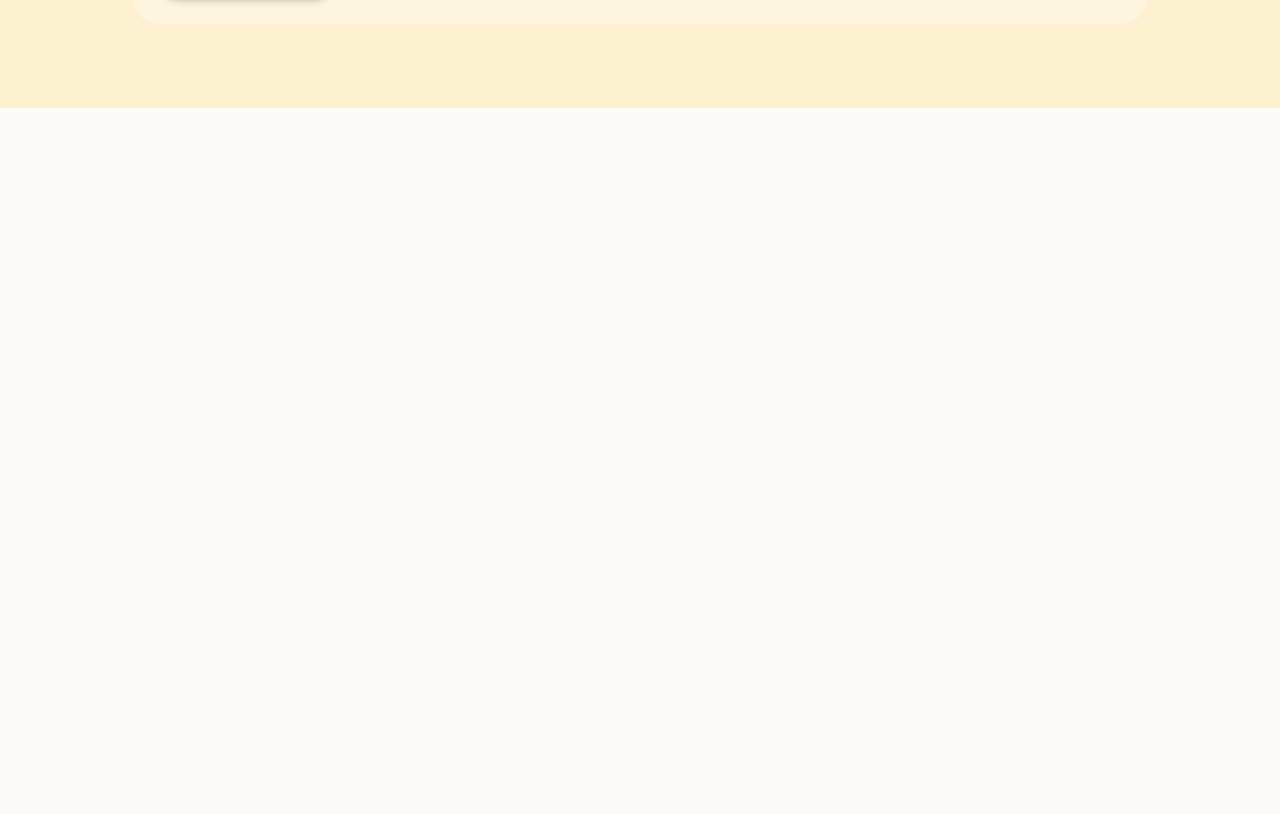
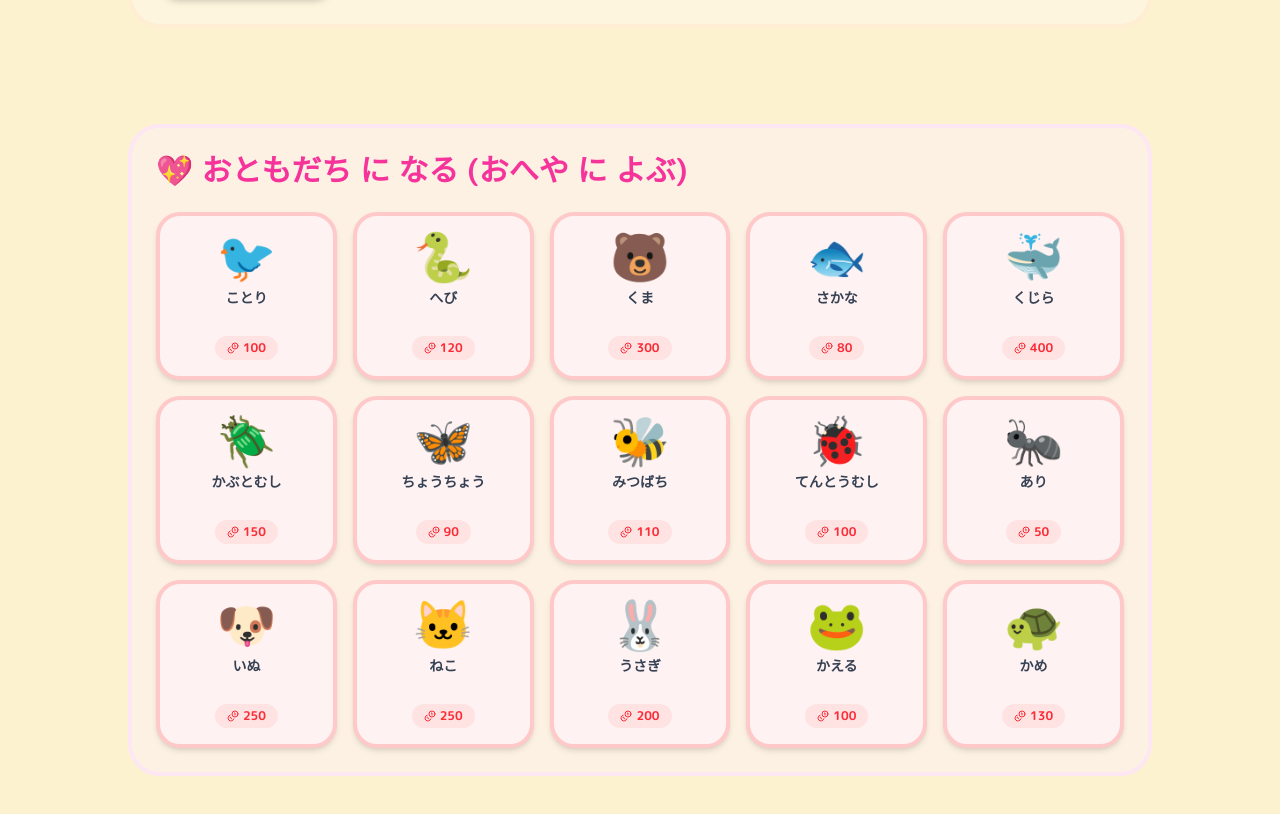
Before and after one commit to tbe1220/Educational-app, a Next.js app: page /shop in a window 1280 px wide. Shown: the part 1704-2518 px from the top of the page. Before the commit the page ends 1812 px from the top, so only its background shows below. Built offline with nearby package versions, Linux system fonts and the light colour scheme; no server answers.

Commit message:
feat: add friends tab, extra monsters, and language jukugo

```diff
--- a/src/app/room/page.tsx
+++ b/src/app/room/page.tsx
@@ -13,7 +13,7 @@ import AppButton from "@/components/ui/Button";
 export default function MyRoomPage() {
     const router = useRouter();
     const { hp, maxHp, points, level, equippedWeaponId, equipWeapon } = usePlayerStore();
-    const { ownedWeapons, ownedFurniture, roomItems, placeRoomItem, moveRoomItem } = useInventoryStore();
+    const { ownedWeapons, ownedFurniture, ownedFriends, roomItems, placeRoomItem, moveRoomItem } = useInventoryStore();
 
     const [activeTab, setActiveTab] = useState<'room' | 'inventory'>('room');
     const roomRef = useRef<HTMLDivElement>(null);
@@ -150,9 +150,11 @@ export default function MyRoomPage() {
 
                     <div className="flex-1 overflow-y-auto">
                         <div className="mb-12">
-                            <h3 className="text-2xl font-bold text-pop-orange mb-4 border-b-4 border-orange-200 pb-2">かぐ (おへや に おく)</h3>
+                            <h3 className="text-2xl font-bold text-pop-orange mb-4 border-b-4 border-orange-200 pb-2">かぐ・おともだち (おへや に おく)</h3>
                             <div className="flex gap-4 flex-wrap">
-                                {ownedFurniture.length === 0 ? <p className="text-gray-400 font-bold">まだ かぐ を もっていないよ。</p> : null}
+                                {ownedFurniture.length === 0 && ownedFriends.length === 0 ? <p className="text-gray-400 font-bold">まだ もっていないよ。</p> : null}
+
+                                {/* Render Furniture */}
                                 {ownedFurniture.map(fid => {
                                     const itemInfo = ALL_ITEMS.find(i => i.id === fid);
                                     if (!itemInfo) return null;
@@ -167,6 +169,26 @@ export default function MyRoomPage() {
                                             <div className="font-bold text-gray-700 text-sm h-10">{itemInfo.name}</div>
                                             <AppButton color="orange" size="md" className="!py-2 !text-lg w-full" onClick={() => spawnFurniture(fid)}>
                                                 へやに おく
+                                            </AppButton>
+                                        </div>
+                                    )
+                                })}
+
+                                {/* Render Friends */}
+                                {ownedFriends.map(fid => {
+                                    const itemInfo = ALL_ITEMS.find(i => i.id === fid);
+                                    if (!itemInfo) return null;
+                                    return (
+                                        <div
+                                            key={fid}
+                                            className="bg-pink-50 p-4 rounded-3xl border-4 border-pink-200 flex flex-col items-center w-40 text-center gap-2"
+                                            draggable
+                                            onDragStart={(e) => e.dataTransfer.setData("itemId", fid)}
+                                        >
+                                            <div className="text-6xl mb-2">{itemInfo.emoji}</div>
+                                            <div className="font-bold text-gray-700 text-sm h-10">{itemInfo.name}</div>
+                                            <AppButton color="red" size="md" className="!py-2 !text-lg w-full" onClick={() => spawnFurniture(fid)}>
+                                                へやに よぶ
                                             </AppButton>
                                         </div>
                                     )
--- a/src/app/shop/page.tsx
+++ b/src/app/shop/page.tsx
@@ -150,6 +150,42 @@ export default function ShopPage() {
                             })}
                         </div>
                     </div>
+
+                    {/* Friends Section */}
+                    <div className="bg-pink-50/50 p-6 rounded-[2rem] border-4 border-pink-100 mb-12">
+                        <h2 className="text-3xl font-bold text-pink-500 mb-6 flex items-center gap-2">
+                            <span>💖</span> おともだち に なる (おへや に よぶ)
+                        </h2>
+                        <div className="grid grid-cols-2 md:grid-cols-4 lg:grid-cols-5 gap-4">
+                            {ALL_ITEMS.filter(i => i.type === 'friend').map(item => {
+                                const isOwned = useInventoryStore.getState().ownedFriends.includes(item.id);
+                                const canAfford = points >= item.price;
+                                return (
+                                    <motion.div
+                                        key={item.id}
+                                        whileHover={!isOwned ? { scale: 1.05 } : {}}
+                                        whileTap={!isOwned ? { scale: 0.95 } : {}}
+                                        onClick={() => !isOwned && handleSelectItem(item)}
+                                        className={`
+                                            p-4 rounded-3xl border-4 shadow-md flex flex-col items-center justify-between text-center cursor-pointer min-h-[160px]
+                                            ${isOwned ? 'bg-gray-200 border-gray-300 opacity-60 cursor-not-allowed' :
+                                                canAfford ? 'bg-white border-pink-400 hover:border-pink-500' : 'bg-red-50 border-red-200'}
+                                        `}
+                                    >
+                                        <div className="text-5xl mb-2">{item.emoji}</div>
+                                        <div className="font-bold text-gray-700 text-sm h-10">{item.name}</div>
+                                        {isOwned ? (
+                                            <div className="mt-2 text-gray-500 font-bold bg-gray-300 px-3 py-1 rounded-full text-xs">なかま</div>
+                                        ) : (
+                                            <div className={`mt-2 font-bold px-3 py-1 rounded-full text-xs flex items-center gap-1 ${canAfford ? 'bg-yellow-100 text-yellow-800' : 'bg-red-100 text-red-500'}`}>
+                                                <Coins className="w-3 h-3" /> {item.price}
+                                            </div>
+                                        )}
+                                    </motion.div>
+                                );
+                            })}
+                        </div>
+                    </div>
                 </div>
             )}
 
--- a/src/data/items.ts
+++ b/src/data/items.ts
@@ -1,4 +1,4 @@
-export type ItemType = 'weapon' | 'furniture';
+export type ItemType = 'weapon' | 'furniture' | 'friend';
 
 export interface GameItem {
     id: string;
@@ -26,7 +26,7 @@ export const FURNITURE: GameItem[] = [
     { id: 'f1', name: 'きぼのいす', type: 'furniture', price: 20, emoji: '🪑' },
     { id: 'f2', name: 'あかいいす', type: 'furniture', price: 30, emoji: '🪑' },
     { id: 'f3', name: 'ベッド', type: 'furniture', price: 100, emoji: '🛏️' },
-    { id: 'f4', name: 'テーブル', type: 'furniture', price: 80, emoji: '📦' }, // No table emoji exists, using a wooden box/package
+    { id: 'f4', name: 'しょくたく (テーブル)', type: 'furniture', price: 80, emoji: '🍽️' }, // Wood table unsupported on OS, using dining set
     { id: 'f5', name: 'れいぞうこ', type: 'furniture', price: 300, emoji: '🧊' },
     { id: 'f6', name: 'テレビ', type: 'furniture', price: 500, emoji: '📺' },
     { id: 'f7', name: 'パソコン', type: 'furniture', price: 800, emoji: '💻' },
@@ -36,7 +36,7 @@ export const FURNITURE: GameItem[] = [
     // 10 New requested furniture types
     { id: 'f11', name: 'まもりの かべ', type: 'furniture', price: 400, emoji: '🧱' },
     { id: 'f12', name: 'おとしあなの わな', type: 'furniture', price: 350, emoji: '🕳️' },
-    { id: 'f13', name: 'おおきな テーブル', type: 'furniture', price: 200, emoji: '🧳' }, // Using a brown trunk as a substitute
+    { id: 'f13', name: 'おおきな しょくたく', type: 'furniture', price: 200, emoji: '🍽️' }, // Using a brown trunk as a substitute
     { id: 'f14', name: 'ほんだな', type: 'furniture', price: 220, emoji: '📚' },
     { id: 'f15', name: 'かんようしょくぶつ', type: 'furniture', price: 180, emoji: '🌲' },
     { id: 'f16', name: 'ふかふか ソファ', type: 'furniture', price: 320, emoji: '🛋️' },
@@ -47,4 +47,22 @@ export const FURNITURE: GameItem[] = [
     { id: 'f21', name: 'あたたかい たきび', type: 'furniture', price: 500, emoji: '🔥' },
 ];
 
-export const ALL_ITEMS = [...WEAPONS, ...FURNITURE];
+export const FRIENDS: GameItem[] = [
+    { id: 'fr1', name: 'ことり', type: 'friend', price: 100, emoji: '🐦' },
+    { id: 'fr2', name: 'へび', type: 'friend', price: 120, emoji: '🐍' },
+    { id: 'fr3', name: 'くま', type: 'friend', price: 300, emoji: '🐻' },
+    { id: 'fr4', name: 'さかな', type: 'friend', price: 80, emoji: '🐟' },
+    { id: 'fr5', name: 'くじら', type: 'friend', price: 400, emoji: '🐳' },
+    { id: 'fr6', name: 'かぶとむし', type: 'friend', price: 150, emoji: '🪲' },
+    { id: 'fr7', name: 'ちょうちょう', type: 'friend', price: 90, emoji: '🦋' },
+    { id: 'fr8', name: 'みつばち', type: 'friend', price: 110, emoji: '🐝' },
+    { id: 'fr9', name: 'てんとうむし', type: 'friend', price: 100, emoji: '🐞' },
+    { id: 'fr10', name: 'あり', type: 'friend', price: 50, emoji: '🐜' },
+    { id: 'fr11', name: 'いぬ', type: 'friend', price: 250, emoji: '🐶' },
+    { id: 'fr12', name: 'ねこ', type: 'friend', price: 250, emoji: '🐱' },
+    { id: 'fr13', name: 'うさぎ', type: 'friend', price: 200, emoji: '🐰' },
+    { id: 'fr14', name: 'かえる', type: 'friend', price: 100, emoji: '🐸' },
+    { id: 'fr15', name: 'かめ', type: 'friend', price: 130, emoji: '🐢' },
+];
+
+export const ALL_ITEMS = [...WEAPONS, ...FURNITURE, ...FRIENDS];
--- a/src/store/useInventoryStore.ts
+++ b/src/store/useInventoryStore.ts
@@ -1,5 +1,6 @@
 import { create } from 'zustand';
 import { supabase } from '@/lib/supabase';
+import { ALL_ITEMS } from '@/data/items';
 import { usePlayerStore } from './usePlayerStore';
 
 export interface RoomItem {
@@ -12,8 +13,9 @@ export interface RoomItem {
 interface InventoryState {
     ownedWeapons: string[];
     ownedFurniture: string[];
+    ownedFriends: string[];
     roomItems: RoomItem[];
-    addItem: (itemType: 'weapon' | 'furniture', itemId: string) => void;
+    addItem: (itemType: 'weapon' | 'furniture' | 'friend', itemId: string) => void;
     moveRoomItem: (id: string, x: number, y: number) => void;
     placeRoomItem: (itemId: string, x: number, y: number) => void;
     removeRoomItem: (id: string) => void;
@@ -62,9 +64,11 @@ export const useInventoryStore = create<InventoryState>((set, get) => {
     return {
         ownedWeapons: [],
         ownedFurniture: [],
+        ownedFriends: [],
         roomItems: [],
-        addItem: (itemType, itemId) => {
+        addItem: (itemTypeArg, itemId) => { // Renamed itemType to itemTypeArg to avoid shadowing
             set((state) => {
+                const itemType = ALL_ITEMS.find(i => i.id === itemId)?.type; // Derives itemType from ALL_ITEMS
                 if (itemType === 'weapon' && !state.ownedWeapons.includes(itemId)) {
                     addDbItem('weapon', itemId);
                     return { ownedWeapons: [...state.ownedWeapons, itemId] };
@@ -72,6 +76,10 @@ export const useInventoryStore = create<InventoryState>((set, get) => {
                 if (itemType === 'furniture' && !state.ownedFurniture.includes(itemId)) {
                     addDbItem('furniture', itemId);
                     return { ownedFurniture: [...state.ownedFurniture, itemId] };
+                }
+                if (itemType === 'friend' && !state.ownedFriends.includes(itemId)) {
+                    addDbItem('friend', itemId);
+                    return { ownedFriends: [...state.ownedFriends, itemId] };
                 }
                 return state;
             });
@@ -99,11 +107,22 @@ export const useInventoryStore = create<InventoryState>((set, get) => {
         },
         loadInventory: async (userId: string) => {
             try {
-                const { data: invData } = await supabase.from('inventory').select('*').eq('user_id', userId);
+                const { data: inventoryData } = await supabase.from('inventory').select('*').eq('user_id', userId);
                 const { data: roomData } = await supabase.from('room_items').select('*').eq('user_id', userId);
 
-                const weapons = invData?.filter(i => i.item_type === 'weapon').map(i => i.item_id) || [];
-                const furniture = invData?.filter(i => i.item_type === 'furniture').map(i => i.item_id) || [];
+                const weapons = ['w1']; // Default weapon
+                const furniture: string[] = [];
+                const friends: string[] = [];
+                inventoryData?.forEach((inv: any) => {
+                    const type = ALL_ITEMS.find(i => i.id === inv.item_id)?.type;
+                    if (type === 'weapon' && !weapons.includes(inv.item_id)) {
+                        weapons.push(inv.item_id);
+                    } else if (type === 'furniture' && !furniture.includes(inv.item_id)) {
+                        furniture.push(inv.item_id);
+                    } else if (type === 'friend' && !friends.includes(inv.item_id)) {
+                        friends.push(inv.item_id);
+                    }
+                });
 
                 const parsedRoom: RoomItem[] = roomData?.map(r => ({
                     id: r.id,
@@ -112,7 +131,7 @@ export const useInventoryStore = create<InventoryState>((set, get) => {
                     y: r.y
                 })) || [];
 
-                set({ ownedWeapons: weapons, ownedFurniture: furniture, roomItems: parsedRoom });
+                set({ ownedWeapons: weapons, ownedFurniture: furniture, ownedFriends: friends, roomItems: parsedRoom });
             } catch (err) {
                 console.error(err);
             }
```
Also changed, not shown: src/data/monsters.ts (+9 -1 lines), src/lib/engines/language.ts (+14 -2 lines).
